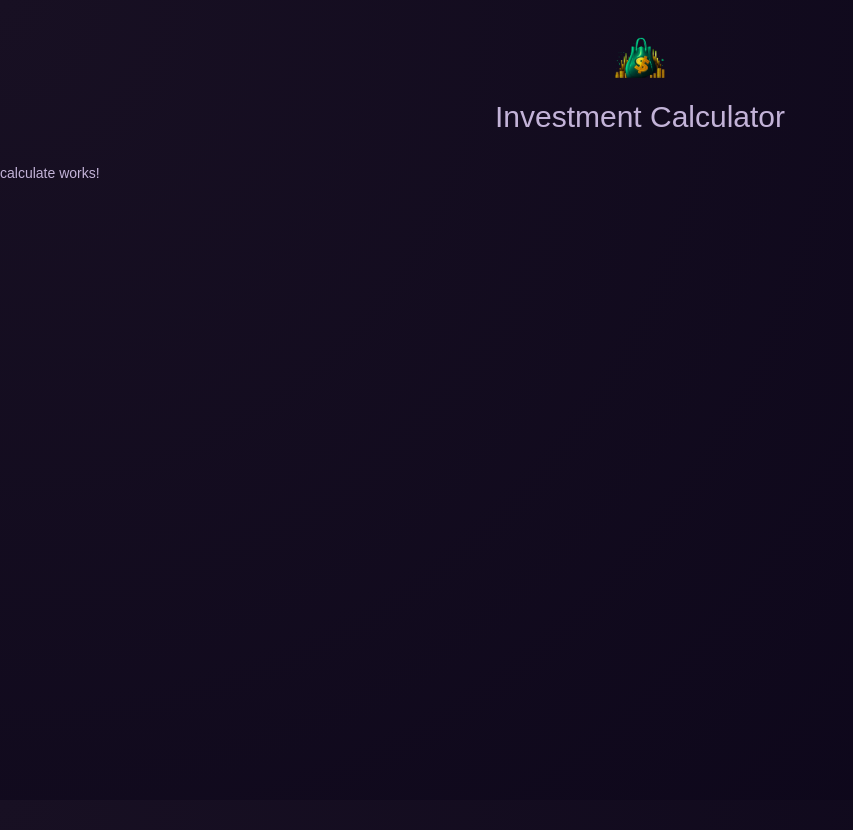
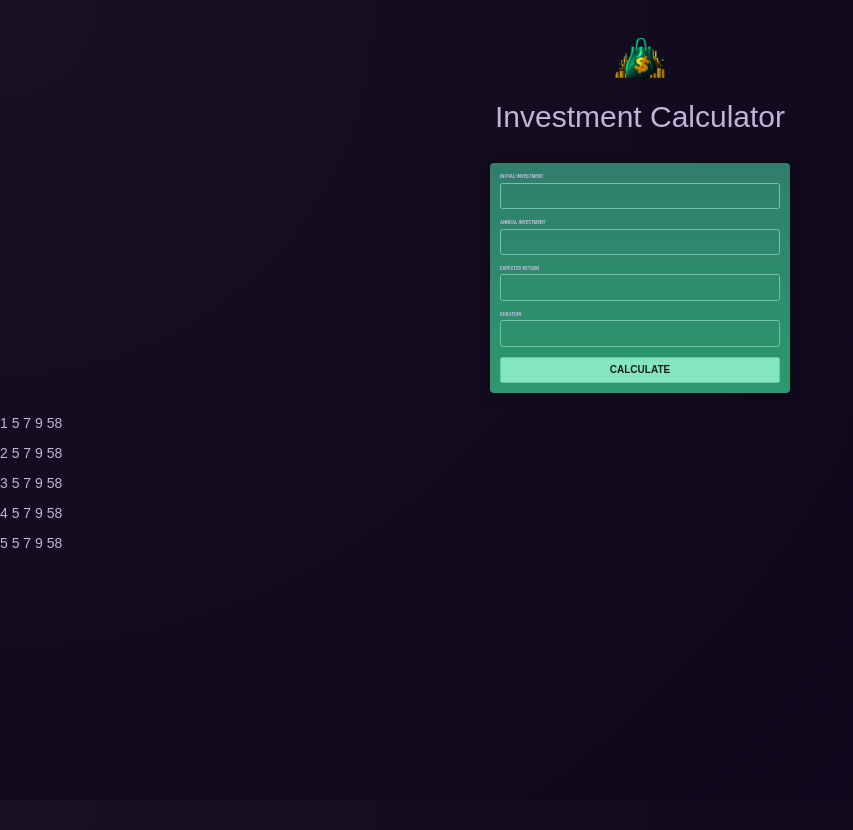
Before and after one commit to WardaArshad342/investment-calculator, an Angular app: page / in a window 1280 px wide. Shown: the whole page, without its empty margins (0-853 px from the left). Built offline with nearby package versions, Linux system fonts and the light colour scheme.

Commit message:
Investment List with dummy data added

```diff
--- a/src/app/app.component.html
+++ b/src/app/app.component.html
@@ -1,3 +1,5 @@
 <app-header></app-header>
 
 <app-calculate></app-calculate>
+
+<app-investment-list></app-investment-list>
--- a/src/app/app.component.ts
+++ b/src/app/app.component.ts
@@ -2,11 +2,12 @@ import { Component } from '@angular/core';
 import { RouterOutlet } from '@angular/router';
 import { HeaderComponent } from './header/header.component';
 import { CalculateComponent } from './calculate/calculate.component';
+import { InvestmentListComponent } from "./investment-list/investment-list.component";
 
 @Component({
   selector: 'app-root',
   standalone: true,
-  imports: [RouterOutlet, HeaderComponent, CalculateComponent],
+  imports: [RouterOutlet, HeaderComponent, CalculateComponent, InvestmentListComponent],
   templateUrl: './app.component.html',
   styleUrl: './app.component.scss'
 })
--- a/src/app/calculate/calculate.component.html
+++ b/src/app/calculate/calculate.component.html
@@ -1 +1,25 @@
-<p>calculate works!</p>
+<form>
+    <p>
+        <label title="InitialInvestment">INITIAL INVESTMENT</label>
+        <input title="InitialInvestment" type="text" id="InitialInvestment" name="InitialInvestment" />
+    </p>
+
+    <p>
+        <label title="AnnualInvestment">ANNUAL INVESTMENT</label>
+        <input title="AnnualInvestment" type="text" id="AnnualInvestment" name="AnnualInvestment" />
+        <!-- <input type="text" id="Duration" name="Duration" [(ngModel)]="enteredTitle" /> -->
+
+    </p>
+
+    <p>
+        <label title="ExpectedReturn">EXPECTED RETURN</label>
+        <input title="ExpectedReturn" type="text" id="ExpectedReturn" name="ExpectedReturn" />
+    </p>
+
+    <p>
+        <label title="Duration">DURATION</label>
+        <input title="Duration" type="text" id="Duration" name="Duration" />
+    </p>
+
+    <button type="submit">Calculate</button>
+</form>
--- a/src/app/calculate/calculate.component.scss
+++ b/src/app/calculate/calculate.component.scss
@@ -0,0 +1,50 @@
+form {
+    padding: 1rem;
+    max-width: 30rem;
+    margin: 2rem auto;
+    border-radius: 4px;
+    background: linear-gradient(180deg, #307e6c, #2b996d);
+    box-shadow: 0 0 10px rgba(0, 0, 0, 0.5);
+  }
+
+  .input-group {
+    display: flex;
+    justify-content: space-evenly;
+    gap: 1.5rem;
+  }
+
+  label {
+    display: block;
+    margin-bottom: 0.25rem;
+    font-family: "Roboto Condensed", sans-serif;
+    font-size: 0.5rem;
+    font-weight: bold;
+    text-transform: uppercase;
+  }
+
+  input {
+    width: 100%;
+    padding: 0.5rem;
+    border: 1px solid #76c0ae;
+    border-radius: 0.25rem;
+    background-color: transparent;
+    color: #c2e9e0;
+    font-size: 1rem;
+  }
+
+  button {
+    width: 100%;
+    padding: 0.5rem;
+    border: 1px solid #76c0ae;
+    border-radius: 0.25rem;
+    background-color: #83e6c0;
+    color: #1a1f1d;
+    font-size: 1rem;
+    font-weight: bold;
+    text-transform: uppercase;
+    cursor: pointer;
+  }
+
+  button:hover {
+    background-color: #aaf1d6;
+  }
--- /dev/null
+++ b/src/app/investment-list/investment-list.component.html
@@ -0,0 +1,7 @@
+
+
+
+@for (inv of investmentList; track $index) {
+    <p>{{ inv.year.toString() + ' ' + inv.investmentValue.toString() + ' ' + inv.interest.toString() + ' ' +
+    inv.totalInterest.toString() + ' ' + inv.capital.toString() }}</p>
+}
--- /dev/null
+++ b/src/app/investment-list/investment-list.component.ts
@@ -0,0 +1,58 @@
+import { Component } from '@angular/core';
+import { InvestmentListService } from './investment-list.service';
+import { InvestmentList } from './investment-list.model';
+
+@Component({
+  selector: 'app-investment-list',
+  standalone: true,
+  imports: [],
+  templateUrl: './investment-list.component.html',
+  styleUrl: './investment-list.component.scss'
+})
+export class InvestmentListComponent {
+  constructor(private investmentListService: InvestmentListService){
+    this.investmentListService = investmentListService;
+  }
+
+  investmentList: InvestmentList[] = [
+    {
+        year: 1,
+        investmentValue: 5,
+        interest: 7,
+        totalInterest: 9,
+        capital: 58
+    },
+    {
+        year: 2,
+        investmentValue: 5,
+        interest: 7,
+        totalInterest: 9,
+        capital: 58
+    },
+    {
+        year: 3,
+        investmentValue: 5,
+        interest: 7,
+        totalInterest: 9,
+        capital: 58
+    },
+    {
+        year: 4,
+        investmentValue: 5,
+        interest: 7,
+        totalInterest: 9,
+        capital: 58
+    },
+    {
+        year: 5,
+        investmentValue: 5,
+        interest: 7,
+        totalInterest: 9,
+        capital: 58
+    }
+];
+
+  getInvestmentList(){
+    return this.investmentListService.getInvestmentList();
+  }
+}
--- /dev/null
+++ b/src/app/investment-list/investment-list.service.ts
@@ -0,0 +1,48 @@
+import { Injectable } from "@angular/core";
+import { InvestmentList } from "./investment-list.model";
+
+@Injectable({providedIn: 'root'})
+export class InvestmentListService{
+private investmentList: InvestmentList[] = [
+    {
+        year: 1,
+        investmentValue: 5,
+        interest: 7,
+        totalInterest: 9,
+        capital: 58
+    },
+    {
+        year: 2,
+        investmentValue: 5,
+        interest: 7,
+        totalInterest: 9,
+        capital: 58
+    },
+    {
+        year: 3,
+        investmentValue: 5,
+        interest: 7,
+        totalInterest: 9,
+        capital: 58
+    },
+    {
+        year: 4,
+        investmentValue: 5,
+        interest: 7,
+        totalInterest: 9,
+        capital: 58
+    },
+    {
+        year: 5,
+        investmentValue: 5,
+        interest: 7,
+        totalInterest: 9,
+        capital: 58
+    }
+]
+
+getInvestmentList(){
+    return this.investmentList;
+}
+
+}
```
Also changed, not shown: src/app/investment-list/investment-list.model.ts (added, +8 -0 lines), src/app/investment-list/investment-list.component.scss (added).
